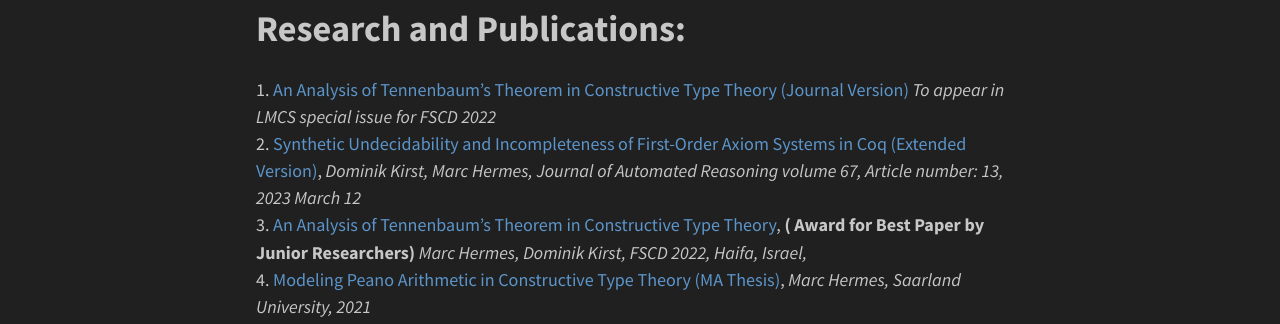
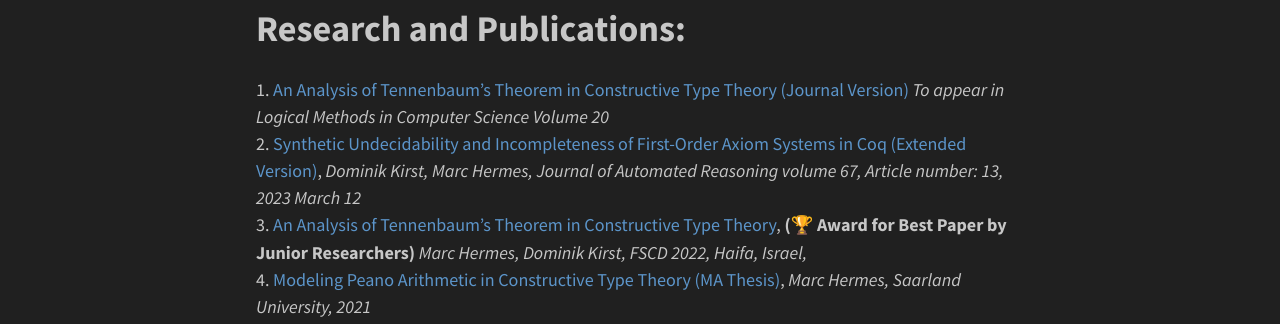
Before and after one commit to HermesMarc/hermesmarc.github.io, a Jekyll site: the page built from about.md, in a window 1280 px wide. Shown: the part 696-1020 px from the top of the page. Built offline with Jekyll 4.4.1, drawn with Linux system fonts in a browser that asks for light colours; nearby versions of some CDN libraries.

Commit message:
new icon

```diff
--- a/about.md
+++ b/about.md
@@ -14,9 +14,9 @@ In my free time, I enjoy scaling the heights of the local climbing gym, watching
 
 ## Research and Publications:
 
-6. [An Analysis of Tennenbaum's Theorem in Constructive Type Theory (Journal Version)](https://arxiv.org/abs/2302.14699) *To appear in LMCS special issue for FSCD 2022*
+6. [An Analysis of Tennenbaum's Theorem in Constructive Type Theory (Journal Version)](https://arxiv.org/abs/2302.14699) *To appear in Logical Methods in Computer Science Volume 20*
 5. [Synthetic Undecidability and Incompleteness of First-Order Axiom Systems in Coq (Extended Version)](https://link.springer.com/article/10.1007/s10817-022-09647-x), *Dominik Kirst, Marc Hermes, Journal of Automated Reasoning volume 67, Article number: 13, 2023 March 12*
-4. [An Analysis of Tennenbaum's Theorem in Constructive Type Theory](https://drops.dagstuhl.de/opus/volltexte/2022/16290/pdf/LIPIcs-FSCD-2022-9.pdf), **( Award for Best Paper by Junior Researchers)** *Marc Hermes, Dominik Kirst, FSCD 2022, Haifa, Israel,*
+4. [An Analysis of Tennenbaum's Theorem in Constructive Type Theory](https://drops.dagstuhl.de/opus/volltexte/2022/16290/pdf/LIPIcs-FSCD-2022-9.pdf), **(🏆 Award for Best Paper by Junior Researchers)** *Marc Hermes, Dominik Kirst, FSCD 2022, Haifa, Israel,*
 3. [Modeling Peano Arithmetic in Constructive Type Theory (MA Thesis)](https://raw.githubusercontent.com/HermesMarc/Documents/main/thesis.pdf), *Marc Hermes, Saarland University, 2021*
 2. [Synthetic Undecidability and Incompleteness of First-Order Axiom Systems in Coq](https://drops.dagstuhl.de/opus/volltexte/2021/13918/pdf/LIPIcs-ITP-2021-23.pdf), *Dominik Kirst, Marc Hermes, ITP 2021, Rome, Italy, 2021*
 1. Quantum memory for photons (BA Thesis), *Marc Hermes, Saarland University, 2017*
```
Also changed, not shown: assets/favicon.ico.
